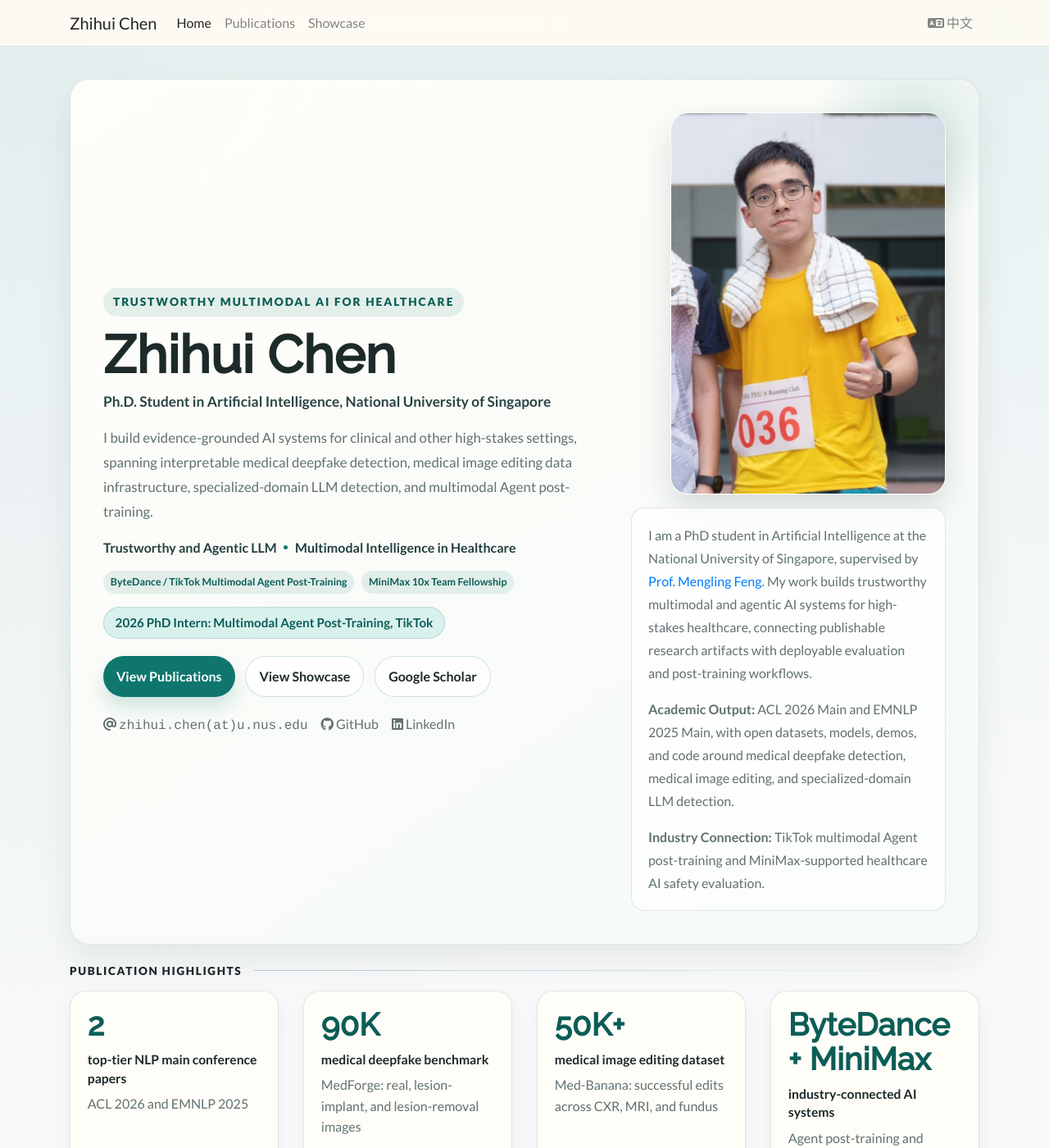
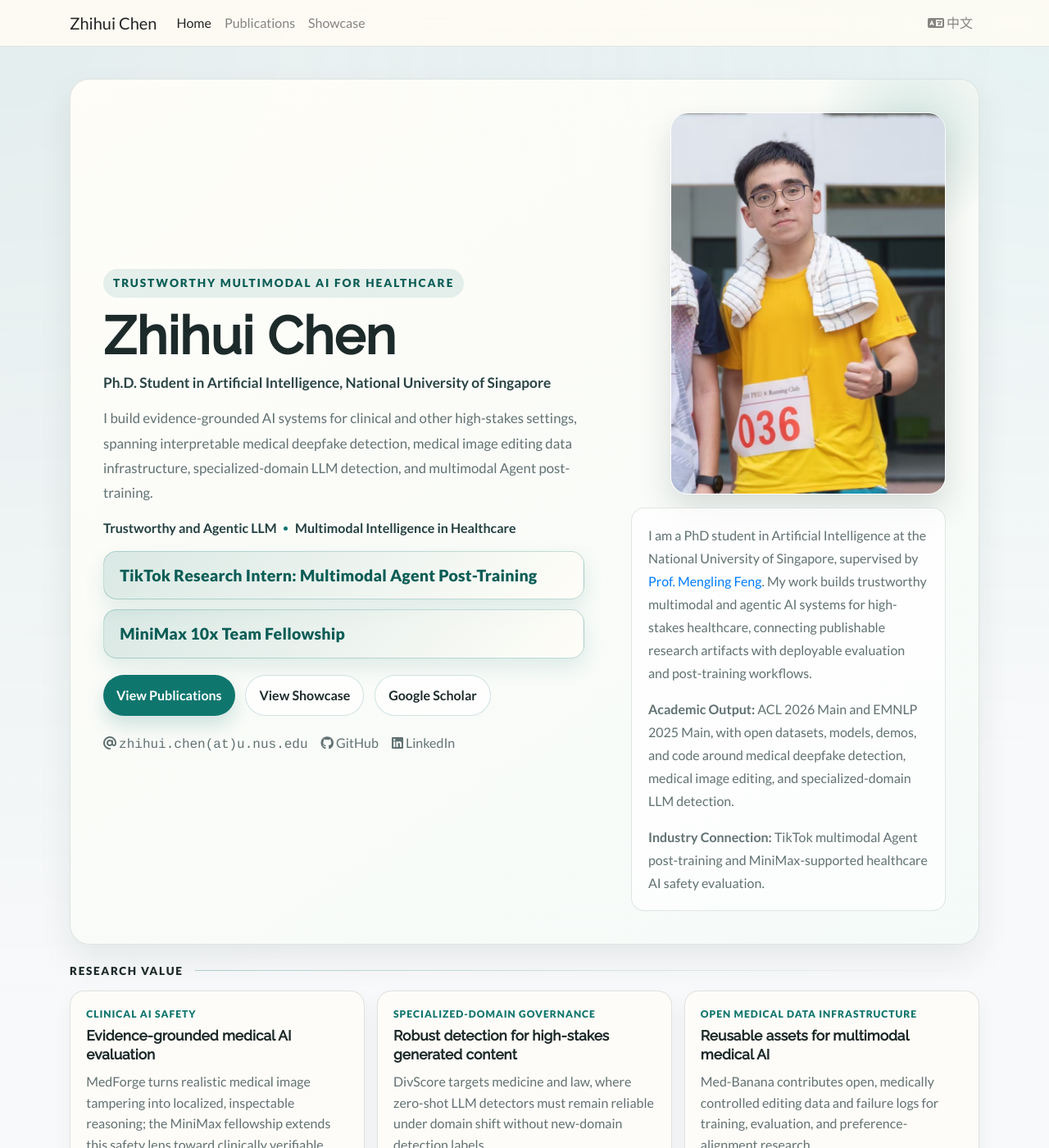
Before and after one commit to richardChenzhihui/richardChenzhihui.github.io, a Jekyll site: the page built from index.html, in a window 1280 px wide and 1400 px high. Shown: the whole window at 82% size. Built offline with Jekyll 4.4.1, drawn with Linux system fonts in a browser that asks for light colours; nearby versions of some CDN libraries; a style sheet for code colours, icons or effects is not loaded; some of the changed text lies outside the part shown.

Commit message:
Refocus homepage hero on TikTok intern and MiniMax fellowship.
Remove Publication Highlights, drop redundant hero labels, and center the MiniMax featured work card.

Co-authored-by: Cursor <cursoragent@cursor.com>

```diff
--- a/_data/profile.yml
+++ b/_data/profile.yml
@@ -37,11 +37,8 @@ hero_summary: >-
   I build evidence-grounded AI systems for clinical and other high-stakes settings, spanning interpretable medical deepfake detection, medical image editing data infrastructure, specialized-domain LLM detection, and multimodal Agent post-training.
 
 hero_proof:
-  - "ByteDance / TikTok Multimodal Agent Post-Training"
+  - "TikTok Research Intern: Multimodal Agent Post-Training"
   - "MiniMax 10x Team Fellowship"
-
-availability:
-  label: "2026 PhD Intern: Multimodal Agent Post-Training, TikTok"
 
 homepage_metrics:
   - value: "2"
@@ -86,6 +83,21 @@ featured_work:
     secondary:
       label: "Paper"
       url: https://arxiv.org/abs/2603.18577
+  - title: "MiniMax 10x Team Fellowship"
+    featured_center: true
+    subtitle: "Healthcare AI safety evaluation and clinically verifiable Agent workflows"
+    description: "A compute-supported project connecting long-context, multimodal, and Agent capabilities with healthcare safety evaluation, data flywheels, and verifiable decision paths."
+    image: /assets/images/projects/minimax-10x-team-fellowship.jpeg
+    badges:
+      - "MiniMax 10x Team"
+      - "USD 2,000 compute grant"
+      - "Healthcare AI Safety"
+    primary:
+      label: "Showcase"
+      url: /showcase.html#projects
+    secondary:
+      label: "MiniMax"
+      url: https://www.minimaxi.com/
   - title: "DivScore"
     subtitle: "Zero-shot LLM detection in specialized domains"
     description: "A robust detector for medicine and law that uses normalized entropy scoring and domain knowledge distillation without retraining on new domains."
@@ -100,20 +112,6 @@ featured_work:
     secondary:
       label: "Code"
       url: https://github.com/richardChenzhihui/DivScore
-  - title: "MiniMax 10x Team Fellowship"
-    subtitle: "Healthcare AI safety evaluation and clinically verifiable Agent workflows"
-    description: "A compute-supported project connecting long-context, multimodal, and Agent capabilities with healthcare safety evaluation, data flywheels, and verifiable decision paths."
-    image: /assets/images/projects/minimax-10x-team-fellowship.jpeg
-    badges:
-      - "MiniMax 10x Team"
-      - "USD 2,000 compute grant"
-      - "Healthcare AI Safety"
-    primary:
-      label: "Showcase"
-      url: /showcase.html#projects
-    secondary:
-      label: "MiniMax"
-      url: https://www.minimaxi.com/
 
 
 portrait_url: /assets/images/photos/portrait.jpg
--- a/_data/profile_zh.yml
+++ b/_data/profile_zh.yml
@@ -37,11 +37,8 @@ hero_summary: >-
   我构建面向临床和高风险场景的证据驱动 AI 系统，近期工作覆盖可解释医学深度伪造检测、医学图像编辑数据基础设施、专业领域大模型文本检测与多模态 Agent Post-Training。
 
 hero_proof:
-  - "字节 / TikTok 多模态 Agent Post-Training"
+  - "TikTok Research Intern：多模态 Agent Post-Training"
   - "MiniMax 10x Team Fellowship"
-
-availability:
-  label: "2026 博士实习：TikTok 多模态 Agent Post-Training"
 
 homepage_metrics:
   - value: "2"
@@ -86,6 +83,21 @@ featured_work:
     secondary:
       label: "论文"
       url: https://arxiv.org/abs/2603.18577
+  - title: "MiniMax 10x Team Fellowship"
+    featured_center: true
+    subtitle: "医疗 AI 安全评测与临床可验证 Agent 工作流"
+    description: "将 MiniMax 长上下文、多模态与 Agent 能力连接到医疗 AI 安全评测、数据飞轮和可验证决策路径。"
+    image: /assets/images/projects/minimax-10x-team-fellowship.jpeg
+    badges:
+      - "MiniMax 10x Team"
+      - "1.5 万元算力资助"
+      - "医疗 AI 安全评测"
+    primary:
+      label: "项目展示"
+      url: /showcase.html#projects
+    secondary:
+      label: "MiniMax"
+      url: https://www.minimaxi.com/
   - title: "DivScore"
     subtitle: "专业领域零样本文本检测"
     description: "面向医疗与法律等高风险领域，在无需新领域训练数据的前提下，稳健检测大模型生成文本。"
@@ -100,20 +112,6 @@ featured_work:
     secondary:
       label: "代码"
       url: https://github.com/richardChenzhihui/DivScore
-  - title: "MiniMax 10x Team Fellowship"
-    subtitle: "医疗 AI 安全评测与临床可验证 Agent 工作流"
-    description: "将 MiniMax 长上下文、多模态与 Agent 能力连接到医疗 AI 安全评测、数据飞轮和可验证决策路径。"
-    image: /assets/images/projects/minimax-10x-team-fellowship.jpeg
-    badges:
-      - "MiniMax 10x Team"
-      - "1.5 万元算力资助"
-      - "医疗 AI 安全评测"
-    primary:
-      label: "项目展示"
-      url: /showcase.html#projects
-    secondary:
-      label: "MiniMax"
-      url: https://www.minimaxi.com/
 
 
 portrait_url: /assets/images/photos/portrait.jpg
--- a/_includes/widgets/home_featured_work.html
+++ b/_includes/widgets/home_featured_work.html
@@ -12,11 +12,11 @@
             <span class="lang-zh d-none">查看项目展示</span>
         </a>
     </div>
-    <div class="row">
+    <div class="row justify-content-center">
         {% for item in work_en %}
         {% assign item_zh = work_zh[forloop.index0] %}
         <div class="col-12 col-lg-4 mb-4">
-            <article class="home-feature-card">
+            <article class="home-feature-card{% if item.featured_center %} home-feature-card--spotlight{% endif %}">
                 <div class="home-feature-image-wrap">
                     <img src="{{ item.image | relative_url }}" alt="{{ item.title }}" class="home-feature-image">
                 </div>
--- a/_includes/widgets/profile_card.html
+++ b/_includes/widgets/profile_card.html
@@ -42,17 +42,11 @@
                 {% if site.data.profile.hero_proof %}
                 <div class="home-hero-proof">
                     {% for item in site.data.profile.hero_proof %}
-                    <span class="home-feature-badge">
+                    <div class="home-hero-highlight">
                         <span class="lang-en">{{ item }}</span>
                         <span class="lang-zh d-none">{{ site.data.profile_zh.hero_proof[forloop.index0] }}</span>
-                    </span>
+                    </div>
                     {% endfor %}
-                </div>
-                {% endif %}
-                {% if site.data.profile.availability %}
-                <div class="home-status-pill">
-                    <span class="lang-en">{{ site.data.profile.availability.label }}</span>
-                    <span class="lang-zh d-none">{{ site.data.profile_zh.availability.label }}</span>
                 </div>
                 {% endif %}
                 <div class="home-hero-actions">
--- a/assets/css/global.css
+++ b/assets/css/global.css
@@ -241,9 +241,22 @@ div.lazy {
 
 .home-hero-proof {
     display: flex;
-    flex-wrap: wrap;
-    gap: 0.55rem;
-    margin-bottom: 1rem;
+    flex-direction: column;
+    gap: 0.75rem;
+    margin-bottom: 1.25rem;
+}
+
+.home-hero-highlight {
+    padding: 0.9rem 1.2rem;
+    border: 1px solid rgba(15, 118, 110, 0.24);
+    border-radius: 1rem;
+    background: linear-gradient(135deg, rgba(15, 118, 110, 0.14), rgba(255, 253, 248, 0.98));
+    box-shadow: 0 10px 24px rgba(15, 118, 110, 0.12);
+    color: var(--home-accent-strong);
+    font-size: clamp(1.02rem, 2.2vw, 1.22rem);
+    font-weight: 800;
+    line-height: 1.45;
+    letter-spacing: 0.01em;
 }
 
 .home-hero-dot {
@@ -460,6 +473,20 @@ div.lazy {
     box-shadow: 0 22px 42px rgba(18, 41, 41, 0.11);
 }
 
+.home-feature-card--spotlight {
+    border-color: rgba(15, 118, 110, 0.32);
+    box-shadow: 0 18px 36px rgba(15, 118, 110, 0.14);
+}
+
+.home-feature-card--spotlight .home-feature-title {
+    font-size: 1.35rem;
+}
+
+.home-feature-card--spotlight:hover {
+    transform: translateY(-4px);
+    box-shadow: 0 26px 48px rgba(15, 118, 110, 0.18);
+}
+
 .home-feature-image-wrap {
     aspect-ratio: 16 / 7.6;
     overflow: hidden;
--- a/index.html
+++ b/index.html
@@ -5,7 +5,6 @@ navbar_title: Home
 body_class: home-landing
 ---
 {% include widgets/profile_card.html %}
-{% include widgets/home_metrics.html %}
 {% include widgets/home_impact_areas.html %}
 
 {% include widgets/home_featured_work.html %}
```
